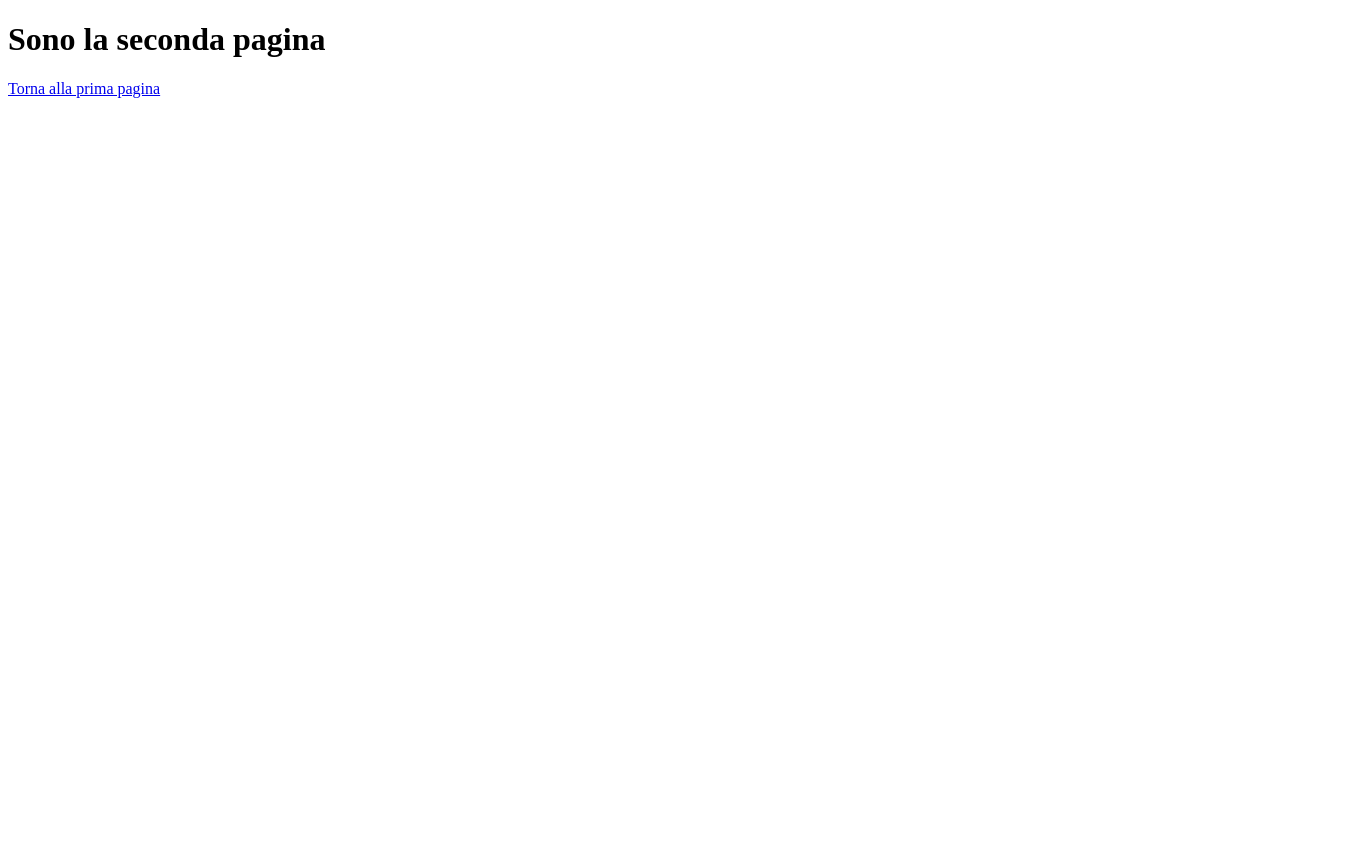
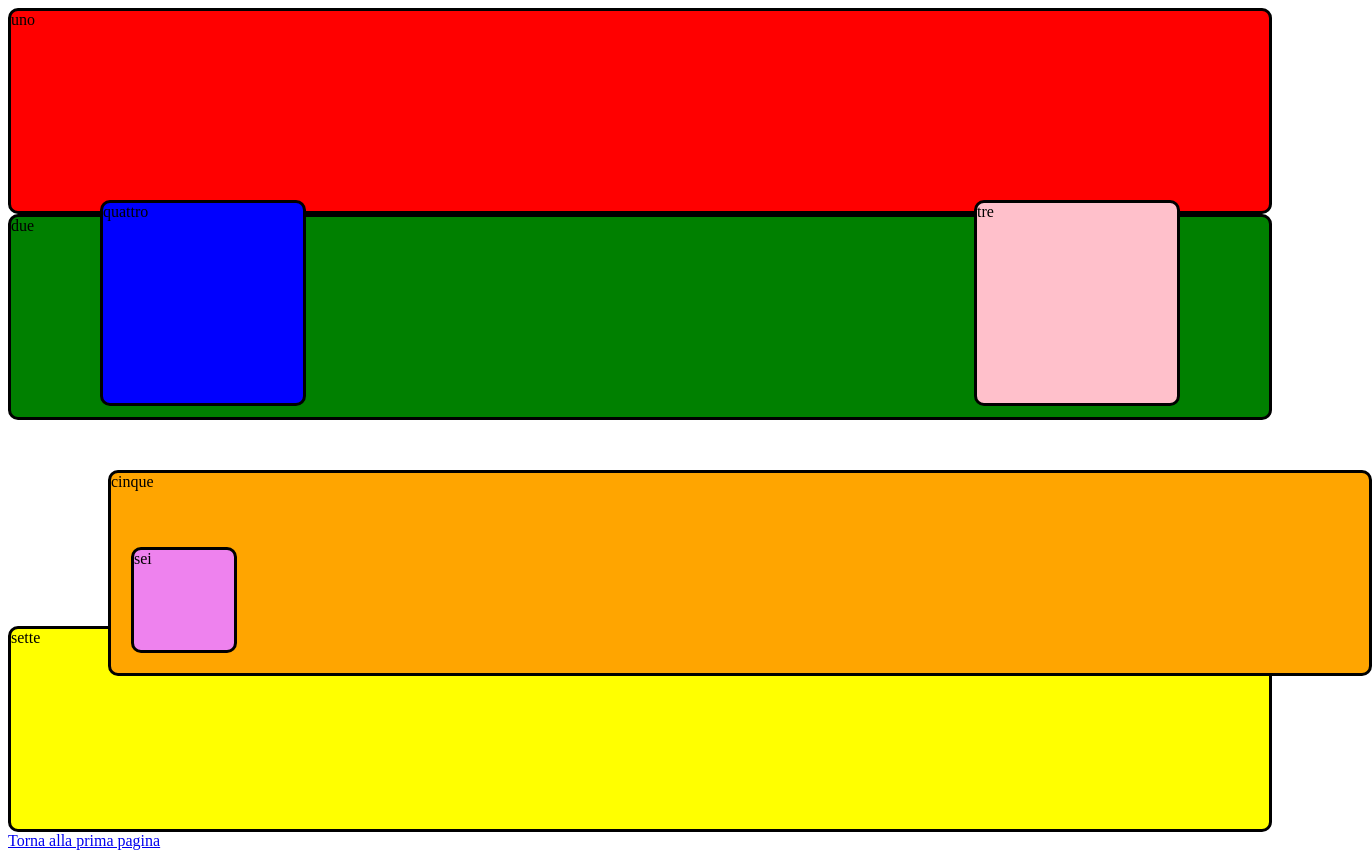
Before and after one commit to LuisAmoretti741/introduzione-html, a plain HTML site: page second-page.html in a window 1280 px wide. Shown: the whole page, 1372 px wide, since content can reach past the window. Before the commit the page ends 800 px from the top, so only its background shows below. Drawn offline with Linux system fonts and the light colour scheme.

Commit message:
seconda lenzine

```diff
--- a/second-page.html
+++ b/second-page.html
@@ -4,9 +4,17 @@
     <meta charset="UTF-8">
     <meta name="viewport" content="width=device-width, initial-scale=1.0">
     <title>SECONDA PAGINA</title>
+    <link rel="stylesheet" href="second-styles.css">
 </head>
 <body>
-    <h1>Sono la seconda pagina</h1>
+
+    <div class="box red">uno</div>
+    <div class="box green">due</div>
+    <div class="box pink absolute">tre</div>
+    <div class="box blue fixed">quattro</div>
+    <div class="box orange relative">cinque<div class="box violet small-box absolute-relative">sei</div></div>
+
+    <div class="box yellow">sette</div>
 
     <a href="./index.html">Torna alla prima pagina</a>
 </body>
--- /dev/null
+++ b/second-styles.css
@@ -0,0 +1,69 @@
+.box{
+    border-radius: 10px;
+    border-style: solid;
+    display: block;
+    /* width: 300px; */
+    height: 200px;
+    /* position: static; */
+
+}
+
+.red {
+    background-color: red;
+}
+
+.green {
+    background-color: green;
+}
+
+.pink {
+    background-color: pink;
+}
+
+.blue {
+    background-color: blue;
+}
+
+.orange {
+    background-color: orange;
+}
+
+.violet {
+    background-color: violet;
+}
+
+.yellow  {
+    background-color: yellow;
+}
+
+/*possizione fissa*/
+.absolute {
+    position: absolute;
+    width: 200px;
+    top: 200px;
+    right: 100px;
+}
+
+.fixed {
+    position: fixed;
+    width: 200px;
+    top: 200px;
+    left: 100px;
+}
+
+.relative {
+    position: relative;
+    top: 50px;
+    left: 100px;
+}
+
+.small-box {
+    width: 100px;
+    height: 100px;
+}
+
+.absolute-relative {
+    left: 20px;
+    bottom: 20px;
+    position: absolute;
+}
--- /dev/null
+++ b/styles.css
@@ -0,0 +1,79 @@
+body{
+    background-color: #B88843;
+    color: #DCDCDC	;
+    font-family: cursive;
+    font-size: 20px;
+}
+
+a{
+    color: black;
+}
+
+.paragrafo{
+    background-color: #FFF8DC;
+    color: black;
+    text-align: center;
+}
+
+#table-style{
+    color: black;
+    border-color: black;
+    border-radius: 20px;
+    width: 100%;
+    height: 200px;
+}
+
+tr , td{
+    border-radius: 9%;
+    border-color: black;
+}
+
+tr{
+    text-align: center;
+}
+
+p strong{
+    background-color: brown;
+}
+
+h1 , h2 ,h3{
+    background-color: rgba(25, 175, 175, 0.664);
+}
+
+img{
+    border-radius: 20px;
+    width: 100%;
+}
+
+/* h1{
+    color: black;
+    width: 50%;
+    min-width: 400px;
+    height: 50px;
+    overflow: hidden;
+    margin: 100px 20px 200px 300px;
+    padding: 100px 20px 200px 3px;
+    border: solid;
+    border-color: rgb(145, 255, 255);
+    border-width: 50px;
+    border-radius: 100px 20px 0px 10px;
+    border: crimson solid 20px;
+    background-image: url(./assets/tricheco.jpg);
+    background-repeat: no-repeat;
+    background-size: cover;
+    background-position: center bottom;
+} */
+
+.playfair-display-400 {
+  font-family: "Playfair Display", serif;
+  font-optical-sizing: auto;
+  font-weight: 400;
+  font-style: normal;
+}
+
+.playfair-display-900 {
+  font-family: "Playfair Display", serif;
+  font-optical-sizing: auto;
+  font-weight: 900;
+  font-style: normal;
+}
```
Also changed, not shown: index.html (+15 -12 lines).
